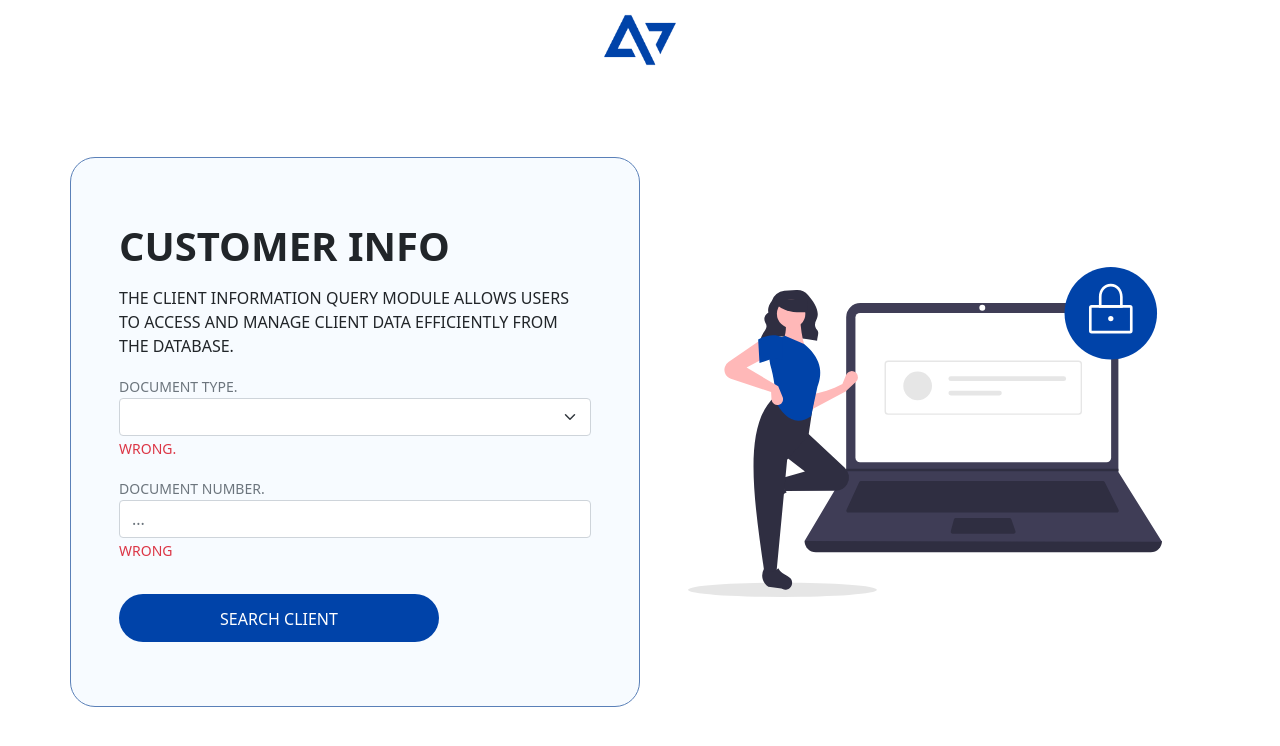
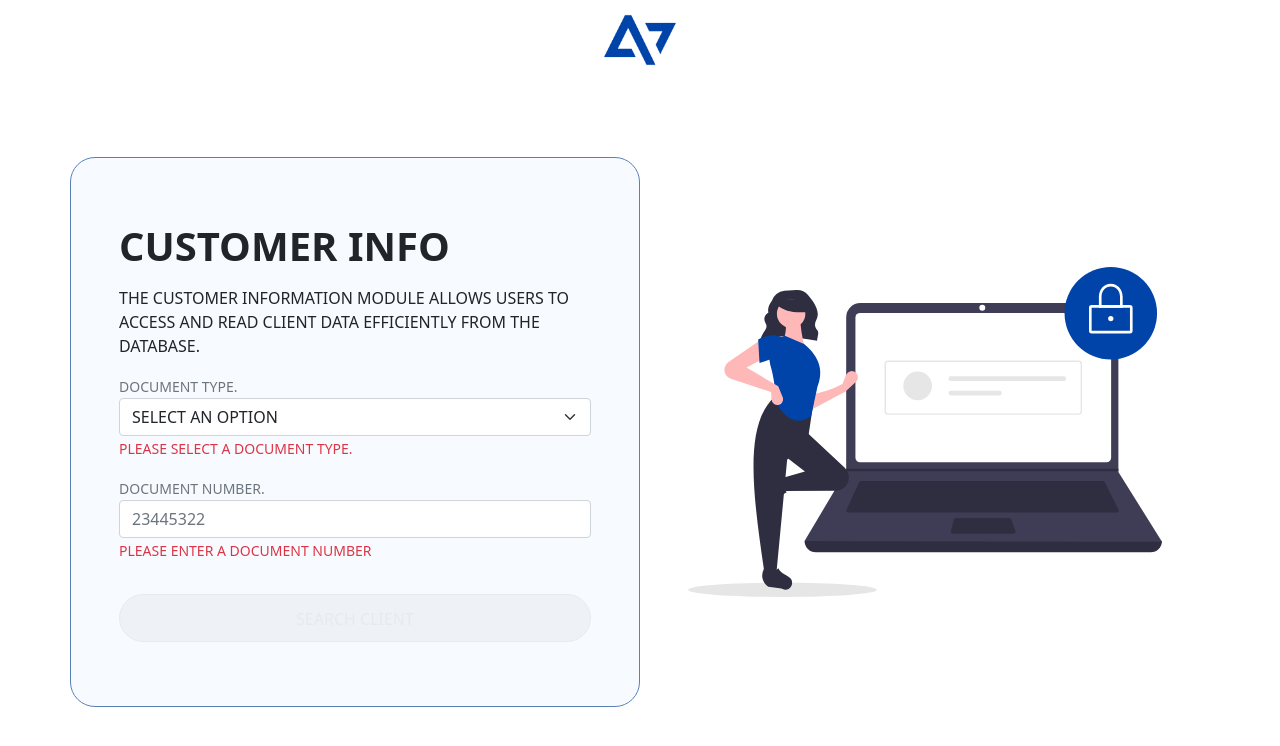
Before and after one commit to WolfangHerrera/ANGULAR-NTTDATA-CLIENT, an Angular app: page / in a window 1280 px wide. Shown: the top 746 px of the page. Built offline with nearby package versions, Linux system fonts and the light colour scheme.

Commit message:
update dashboard component for improved form validation and user feedback

```diff
--- a/src/app/core/dashboard/dashboard.component.html
+++ b/src/app/core/dashboard/dashboard.component.html
@@ -2,22 +2,24 @@
     <div class="row justify-content-center align-items-center" style="height: 92vh;">
         <div class="col-6 px-5 py-5 m-0 ctn-form">
             <h1 class="fw-bolder my-3">CUSTOMER INFO</h1>
-            <p>THE CLIENT INFORMATION QUERY MODULE ALLOWS USERS TO ACCESS AND MANAGE CLIENT DATA EFFICIENTLY FROM THE DATABASE.</p>
+            <p>THE CUSTOMER INFORMATION MODULE ALLOWS USERS TO ACCESS AND READ CLIENT DATA EFFICIENTLY FROM THE DATABASE.</p>
             <div class="mb-3 p-0">
                 <small id="dropdownHelp" class="text-muted">DOCUMENT TYPE.</small>
                 <select id="dropdown" [(ngModel)]="selectedOption" class="form-select" aria-describedby="dropdownHelp">
+                    <option value="" disabled selected>SELECT AN OPTION</option>
                     <option *ngFor="let option of dropdownOptions" [value]="option">{{ option }}</option>
                 </select>
-                <small id="dropdownHelp" class="text-danger">WRONG.</small>
+                <small id="dropdownHelp" class="text-danger" *ngIf="!selectedOption">PLEASE SELECT A DOCUMENT TYPE.</small>
             </div>
 
             <div class="mb-3 p-0">
-                <small id="dropdownHelp" class="text-muted">DOCUMENT NUMBER.</small>
-                <input id="input" type="number" [(ngModel)]="dni" class="form-control" placeholder="..." aria-describedby="dniHelp">
-                <small id="dniHelp" class="text-danger">WRONG</small>
+                <small id="dniHelp" class="text-muted">DOCUMENT NUMBER.</small>
+                <input id="input" type="number" [(ngModel)]="dni" class="form-control" placeholder="23445322" aria-describedby="dniHelp">
+                <small id="dniHelp" class="text-danger" *ngIf="!dni">PLEASE ENTER A DOCUMENT NUMBER</small>
             </div>
 
-            <button class="btn button my-3" (click)="onButtonClick()">SEARCH CLIENT</button>
+            <button class="btn button my-3" [disabled]="!isFormValid()" (click)="onButtonClick()">SEARCH CLIENT</button>
+
         </div>
 
         <div class="col-6 py-0 px-5 m-0">
--- a/src/app/core/dashboard/dashboard.component.scss
+++ b/src/app/core/dashboard/dashboard.component.scss
@@ -1,11 +1,19 @@
-
-.button{
-    width: 320px;
+.button {
+    width: 100%;
     height: 48px;
     padding: 12px 32px;
     border-radius: 25px;
     background-color: #0043A9;
     color: white;
+    cursor: pointer;
+    transition: background-color 0.3s ease;
+}
+
+.button:disabled {
+    background-color: #eaeef2;
+    color: #dee1e5;
+    border: 1px solid #dee1e5;
+    cursor: not-allowed;
 }
 
 .ctn-image {
@@ -14,16 +22,16 @@
     display: flex;
     justify-content: center;
     align-items: center;
-  }
+}
 
-  .image {
+.image {
     max-width: 100%;
     max-height: 100%;
-  }
+}
 
-  .ctn-form{
+.ctn-form {
     min-width: 500px;
     background-color: #f7fbff;
     border: 1px solid #5a80b8;
     border-radius: 25px;
-  }
+}
--- a/src/app/core/dashboard/dashboard.component.ts
+++ b/src/app/core/dashboard/dashboard.component.ts
@@ -8,19 +8,19 @@ import { UserService } from 'src/app/service/request/user.service';
 })
 export class DashboardComponent {
 
-  dropdownValue: string = '';
-  inputValue: string = '';
-  isButtonDisabled: boolean = true;
-  selectedOption: string = '';  // Almacenará la opción seleccionada
+  selectedOption: string = '';
   dni: number | null = null;
-  dropdownOptions: string[] = ['C', 'P'];
+  dropdownOptions: string[] = ['CITIZENSHIP DOCUMENT', 'PASSPORT'];
 
-  constructor(private readonly userService: UserService){
+  constructor(private readonly userService: UserService){}
 
+  isFormValid(): boolean {
+    return this.selectedOption !== '' && this.dni !== null;
   }
 
-  onButtonClick(){
-    console.log(this.selectedOption);
+  onButtonClick(): void {
+    console.log('Selected Option:', this.selectedOption);
+    console.log('Document Number:', this.dni);
 
     this.userService.getClient().subscribe({
       next: (data) => {
@@ -31,5 +31,4 @@ export class DashboardComponent {
       }
     });
   }
-
 }
--- a/src/app/shared/header/header.component.html
+++ b/src/app/shared/header/header.component.html
@@ -1,10 +1,7 @@
-<header>
-    <div class="d-block" style="height: 8vh;">
-        <!-- Mobile -->
+<header class="d-block" style="height: 8vh;">
         <div class="text-center" style="min-width: 600px;">
             <a href="https://wolfangdevs.com" target="_blank">
                 <img src="assets/logo-wd.png" alt="WOLFANGDEVS" width="80px">
             </a>
         </div>
-    </div>
 </header>
```
